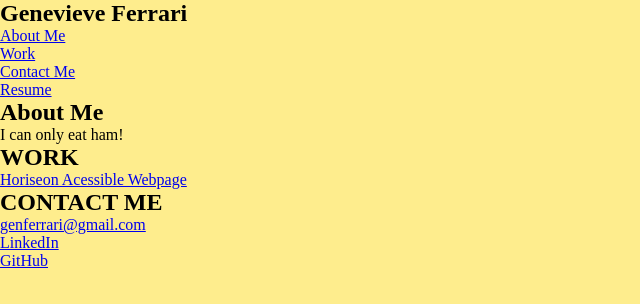
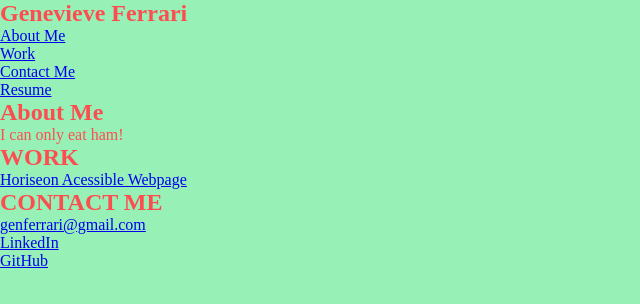
Before and after one commit to gjferrari/GenevieveFerrariPortfolio, a plain HTML site: page index.html in a window 1280 px wide. Shown: the whole page, without its empty margins (0-640 px from the left). Drawn offline with Linux system fonts and the light colour scheme.

Commit message:
added background and font color

```diff
--- a/assets/style.css
+++ b/assets/style.css
@@ -1,9 +1,12 @@
+/* color scheme sourced from http://khroma.co/generator/ */
 * {
     box-sizing: border-box;
     padding: 0;
     margin: 0;
 }
 
+
 body {
-    background-color: #FEED8D;
+    background-color: #97F1B7;
+    color: #fe4d50;
 }
```
